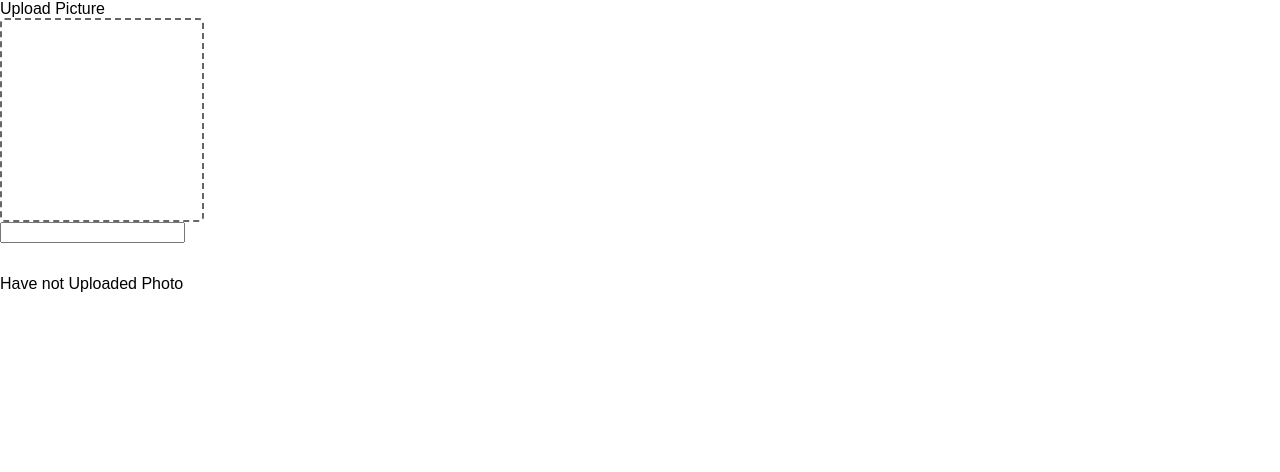
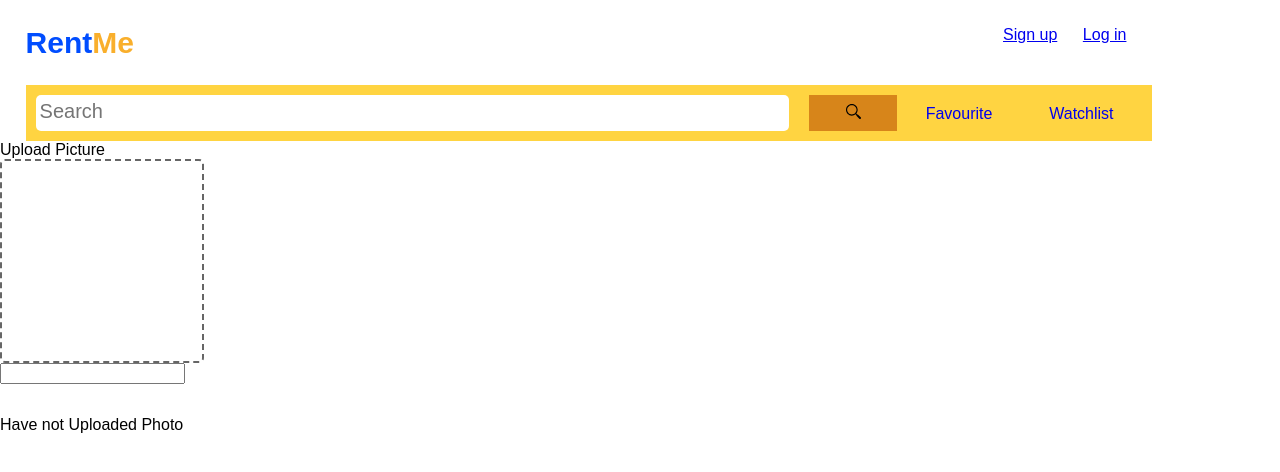
Before and after one commit to sidhantSharma12/Rent-Me, a React (Create React App) app in the folder rent/: page /sell in a window 1280 px wide. Shown: the top 472 px of the page. Built offline with nearby package versions, Linux system fonts and the light colour scheme.

Commit message:
added login/logout functionality

```diff
--- a/rent/src/components/Header.jsx
+++ b/rent/src/components/Header.jsx
@@ -22,10 +22,20 @@ class Header extends Component {
     return (
       <div className="header-container">
       	 <Link to='/' className='home'> Rent<span style={{color:'rgb(249,175,44)'}}>Me </span> </Link>
-	     <Link to="/sell" className="sell"> Sell</Link>
-	     <Link to='/myrent' className="my-rent"> My Rent Me</Link>
-	     <Link to="/signup" className="sign-up"> Sign up</Link>
-	     {logBtn}
+         {(() => {
+            if(localStorage.getItem("username")){
+              return ([
+                  <Link to="/sell" className="sell"> Sell</Link>,
+                  <Link to='/myrent' className="my-rent"> My Rent Me</Link>
+                ]);
+            }
+            else{
+              return <Link to="/signup" className="sign-up"> Sign up</Link>
+            }
+
+         })()}
+
+	       {logBtn}
       </div>
     );
   }
--- a/rent/src/components/MyRent.jsx
+++ b/rent/src/components/MyRent.jsx
@@ -1,5 +1,11 @@
 import React, { Component } from 'react';
 import '../css/myrent.css';
+
+import Header from './Header.jsx';
+import Search from './Search.jsx';
+
+import '../css/header.css';
+import '../css/search.css';
 
 var fetched=false;
 class MyRent extends Component {
@@ -36,6 +42,8 @@ class MyRent extends Component {
 
     return (
       <div className="my-rent">
+      <Header/>
+      <Search/>
       My Rent
       {(() => {
         if(fetched){
--- a/rent/src/components/Sell.jsx
+++ b/rent/src/components/Sell.jsx
@@ -3,6 +3,12 @@ import { Switch, Route, Link } from 'react-router-dom';
 import Images from './Images.jsx';
 
 import '../css/sell.css';
+
+import Header from './Header.jsx';
+import Search from './Search.jsx';
+
+import '../css/header.css';
+import '../css/search.css';
 
 class Sell extends Component {
 
@@ -25,6 +31,8 @@ class Sell extends Component {
   render() {
     return (
       <div>
+      <Header/>
+      <Search/>
       <div> Upload Picture </div>
       <Images hasUploadedphoto={this.hasUploadedPhoto.bind(this)} parentState={this.state}/>
       {(() => {
--- a/rent/src/components/Signup.jsx
+++ b/rent/src/components/Signup.jsx
@@ -1,5 +1,9 @@
 import React, { Component } from 'react';
+import Header from './Header.jsx';
+import Search from './Search.jsx';
 import '../css/signup.css';
+import '../css/header.css';
+import '../css/search.css';
 
 class Signup extends Component {
 
@@ -40,6 +44,9 @@ class Signup extends Component {
 
   render() {
     return (
+      <div>
+        <Header/>
+        <Search/>
         <form onSubmit={this.handleSubmit.bind(this)}>
           <div> Username</div>
           <input type="text" value={this.state.username} onChange={this.handleChangeUsername.bind(this)} />
@@ -49,6 +56,7 @@ class Signup extends Component {
           <br/>
           <input type="submit" value="Submit" />
         </form>
+      </div>
     );
   }
 }
--- a/rent/src/css/myrent.css
+++ b/rent/src/css/myrent.css
@@ -1,3 +1,3 @@
 .my-rent-content{
-	height: 5%;
+
 }
```
Lines whose indentation alone changed are shown as unchanged.
